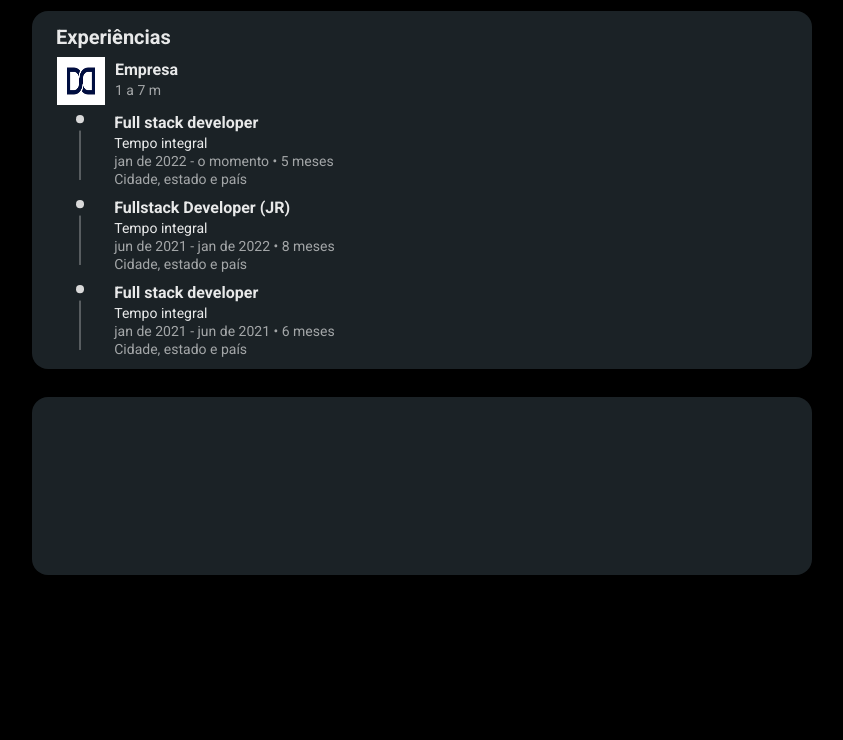
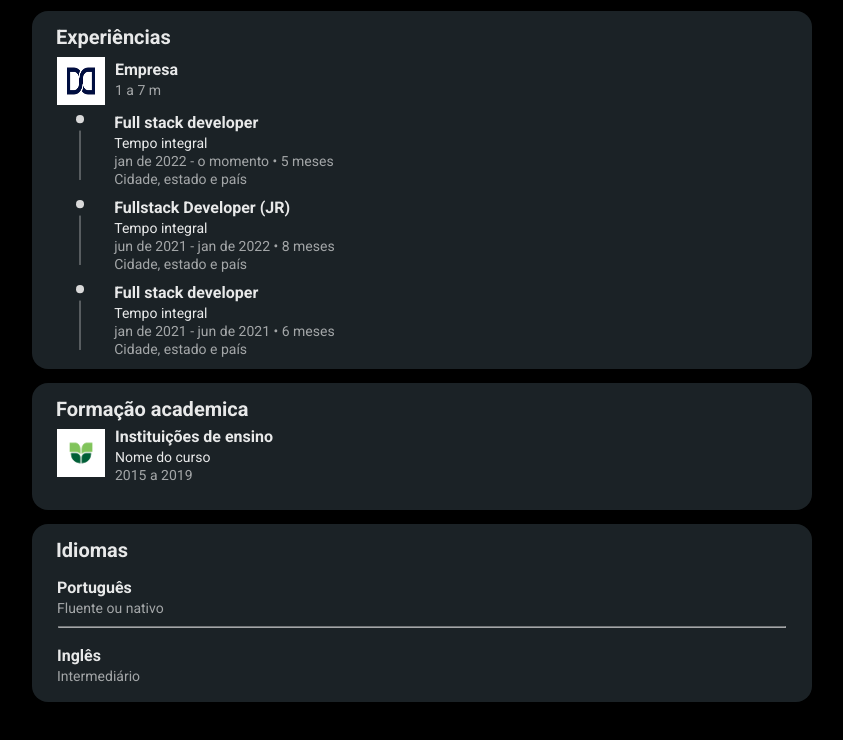
Before and after one commit to EnricoBranco/DesafioLinkedin7DaysOfCode, a plain HTML site: page index.html in a window 1280 px wide. Shown: the part 1406-2146 px from the top of the page, without its empty margins (122-965 px from the left). Drawn offline with Linux system fonts and the light colour scheme.

Commit message:
cards atualização

```diff
--- a/index.html
+++ b/index.html
@@ -260,8 +260,33 @@
                         </div>
                     </div>
                 </div>
-                <div class="feed__formação-academica"></div>
-                <div class="feed__idiomas"></div>
+                 <!-- FORMAÇÃO ACADEMICA -->
+                <div class="feed__formacao-academica">
+                    <h2 class="destaques__titulo">Formação academica</h2>
+                    <div class="formacao-academica-container">
+                        <img src="/src/img/imagens/univilleLogo.png">
+                        <div class="formacao-academica-textos">
+                            <h2 class="experiencias-titulo">Instituições de ensino</h2>
+                            <h3 class="experiencias-subtitulo">Nome do curso</h3>
+                            <p class="experiencias-paragrafo">2015 a 2019</p>
+                        </div>
+                    </div>
+                </div>
+                 <!-- IDIOMAS -->
+                <div class="feed__idiomas">
+                    <h2 class="destaques__titulo">Idiomas</h2>
+                    <div class="idiomas-textos">
+                        <h2 class="experiencias-titulo">Português</h2>
+                        <p class="experiencias-paragrafo">Fluente ou nativo</p>
+                    </div>
+
+                    <hr class="linha-separacao">
+
+                    <div class="idiomas-textos">
+                        <h2 class="experiencias-titulo">Inglês</h2>
+                        <p class="experiencias-paragrafo">Intermediário</p>
+                    </div>
+                </div>
             </section>
 
             <section class="feed__lateral">
```
